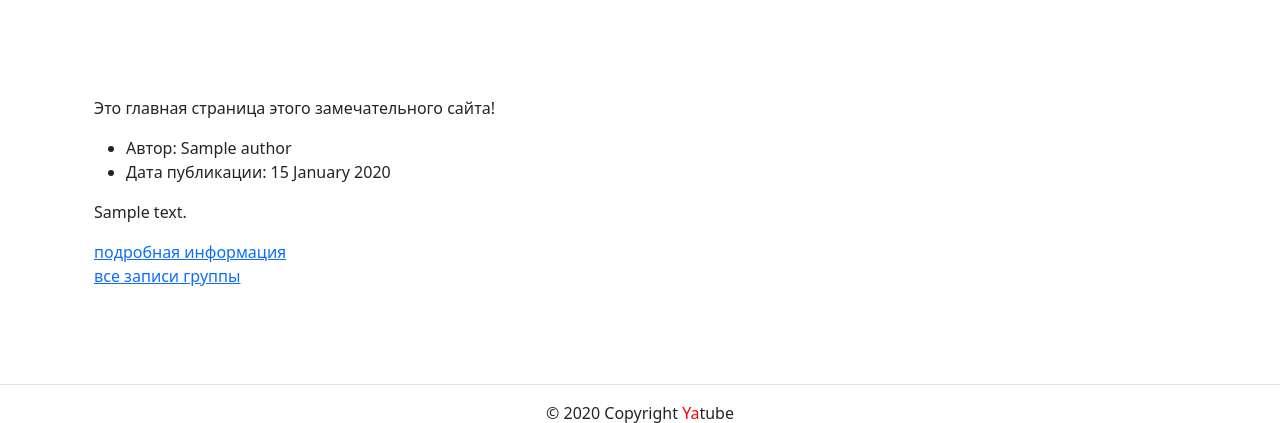
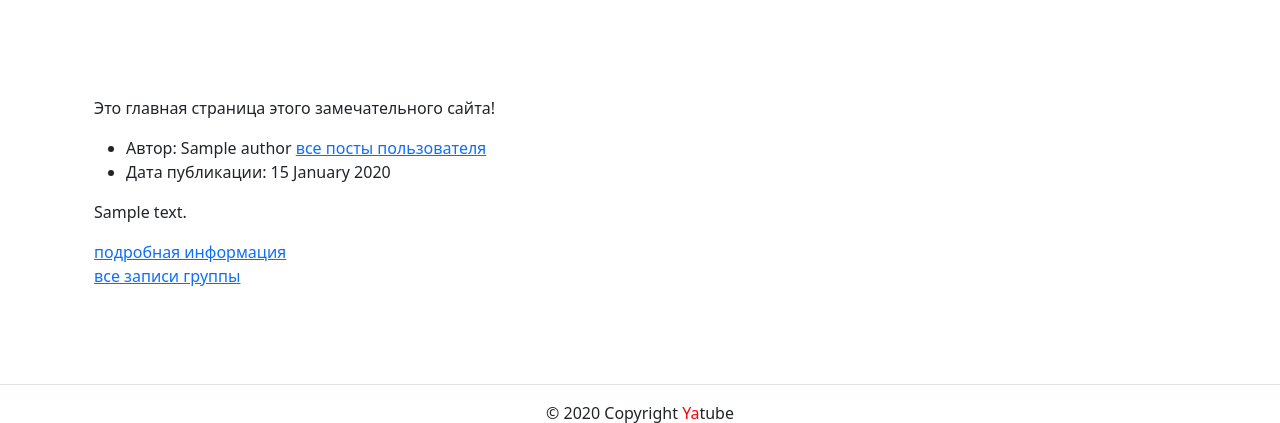
Before and after one commit to VictorGorbuntsov/hw03_forms, a Django app: template yatube/templates/posts/index.html in a window 1280 px wide. Shown: the part 56-479 px from the top of the page. Run offline with Django 3.2, Linux system fonts and the light colour scheme; the template is opened without the code that fills it: most values are stand-ins (such as "Sample title", 1, 10 or a date in 2020); some libraries are stand-ins or nearby versions.

Commit message:
исправлены замечания после ревью

```diff
--- a/yatube/templates/includes/header.html
+++ b/yatube/templates/includes/header.html
@@ -47,7 +47,6 @@
           </li>
           <li>
             Пользователь: {{ post.author.get_full_name }}
-              <a href="{% url 'posts:profile' post.author %}"></a>
           </li>
           {% else %}
           <li class="nav-item">
--- a/yatube/templates/posts/post_cart.html
+++ b/yatube/templates/posts/post_cart.html
@@ -3,7 +3,7 @@
         <li>
           Автор: {{ author.get_full_name }}
           {% if profile_link %}
-            <a href="{% url 'posts:profile' post.author %}"></a>
+            <a href="{% url 'posts:profile' post.author %}">все посты пользователя</a>
           {% endif %}
         </li>
         <li>
```
